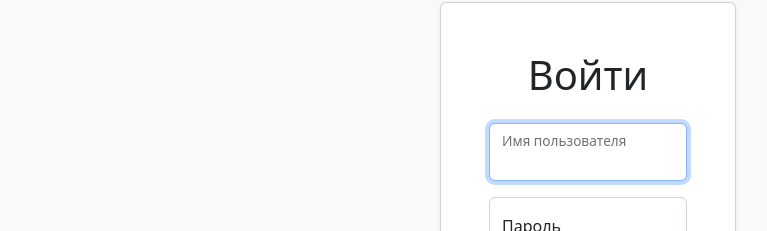
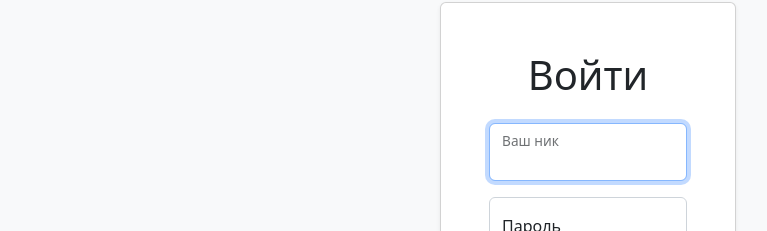
Before and after one commit to Funkicide/frontend-project-12, a React (Create React App) app in the folder frontend/: page /login in a window 1280 px wide. Shown: the part 216-447 px from the top of the page, without its empty margins (52-819 px from the left). Built offline with nearby package versions, Linux system fonts and the light colour scheme; no server answers.

Commit message:
Feat: change text for username field on login page

```diff
--- a/frontend/src/locales/ru.js
+++ b/frontend/src/locales/ru.js
@@ -33,7 +33,7 @@ const ru = {
       login: {
         header: 'Войти',
         confirmButton: 'Отправить',
-        usernameLabel: 'Имя пользователя',
+        usernameLabel: 'Ваш ник',
         passwordLabel: 'Пароль',
         footer: {
           signUpHeader: 'Нет аккаунта?',
```
